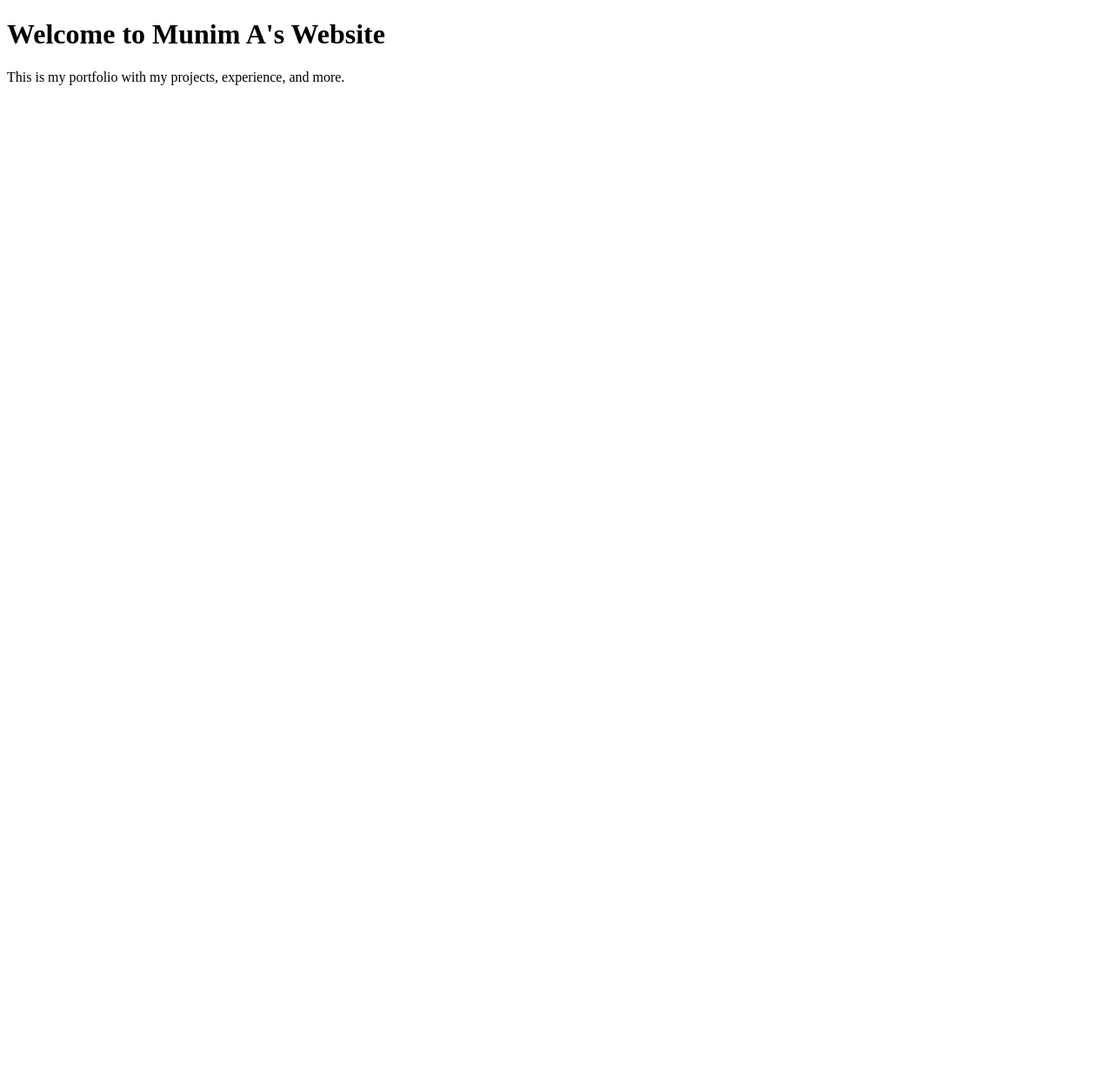
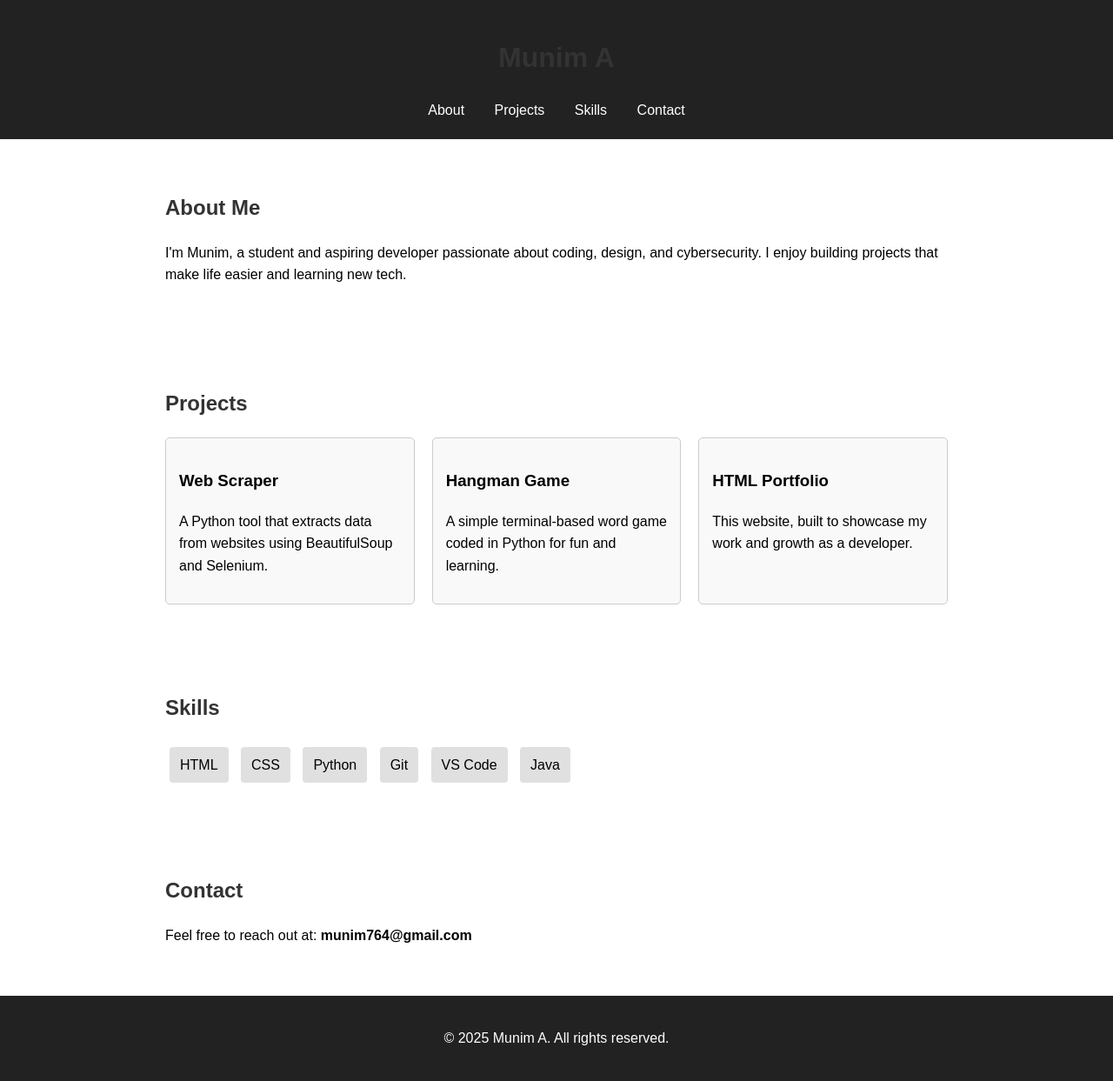
Before and after one commit to Munim101/my-portfolio, a plain HTML site: page index.html in a window 1280 px wide. Shown: the whole page at 87% size. Before the commit the page ends 800 px from the top, so only its background shows below. Drawn offline with Linux system fonts and the light colour scheme.

Commit message:
Added full portfolio layout

```diff
--- a/index.html
+++ b/index.html
@@ -2,9 +2,72 @@
 <html>
 <head>
   <title>Munim A | Portfolio</title>
+  <style>
+    body { font-family: Arial, sans-serif; margin: 0; padding: 0; line-height: 1.6; }
+    header, footer { background-color: #222; color: #fff; padding: 20px; text-align: center; }
+    nav a { margin: 0 15px; color: #fff; text-decoration: none; }
+    section { padding: 40px 20px; max-width: 900px; margin: auto; }
+    h1, h2 { color: #333; }
+    .projects { display: grid; grid-template-columns: repeat(auto-fit, minmax(250px, 1fr)); gap: 20px; }
+    .project { border: 1px solid #ccc; padding: 15px; border-radius: 5px; background: #f9f9f9; }
+    .skills span { background: #e0e0e0; margin: 5px; padding: 8px 12px; display: inline-block; border-radius: 4px; }
+  </style>
 </head>
 <body>
-  <h1>Welcome to Munim A's Website</h1>
-  <p>This is my portfolio with my projects, experience, and more.</p>
+
+<header>
+  <h1>Munim A</h1>
+  <nav>
+    <a href="#about">About</a>
+    <a href="#projects">Projects</a>
+    <a href="#skills">Skills</a>
+    <a href="#contact">Contact</a>
+  </nav>
+</header>
+
+<section id="about">
+  <h2>About Me</h2>
+  <p>I'm Munim, a student and aspiring developer passionate about coding, design, and cybersecurity. I enjoy building projects that make life easier and learning new tech.</p>
+</section>
+
+<section id="projects">
+  <h2>Projects</h2>
+  <div class="projects">
+    <div class="project">
+      <h3>Web Scraper</h3>
+      <p>A Python tool that extracts data from websites using BeautifulSoup and Selenium.</p>
+    </div>
+    <div class="project">
+      <h3>Hangman Game</h3>
+      <p>A simple terminal-based word game coded in Python for fun and learning.</p>
+    </div>
+    <div class="project">
+      <h3>HTML Portfolio</h3>
+      <p>This website, built to showcase my work and growth as a developer.</p>
+    </div>
+  </div>
+</section>
+
+<section id="skills">
+  <h2>Skills</h2>
+  <div class="skills">
+    <span>HTML</span>
+    <span>CSS</span>
+    <span>Python</span>
+    <span>Git</span>
+    <span>VS Code</span>
+    <span>Java</span>
+  </div>
+</section>
+
+<section id="contact">
+  <h2>Contact</h2>
+  <p>Feel free to reach out at: <strong>munim764@gmail.com</strong></p>
+</section>
+
+<footer>
+  <p>© 2025 Munim A. All rights reserved.</p>
+</footer>
+
 </body>
 </html>
```
